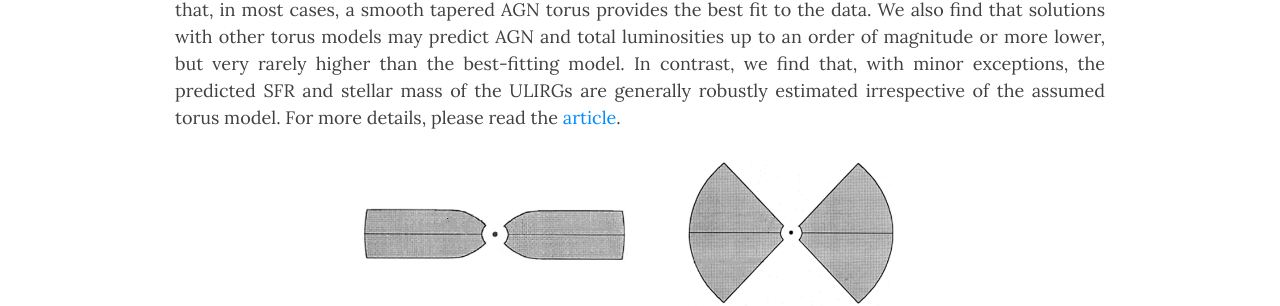
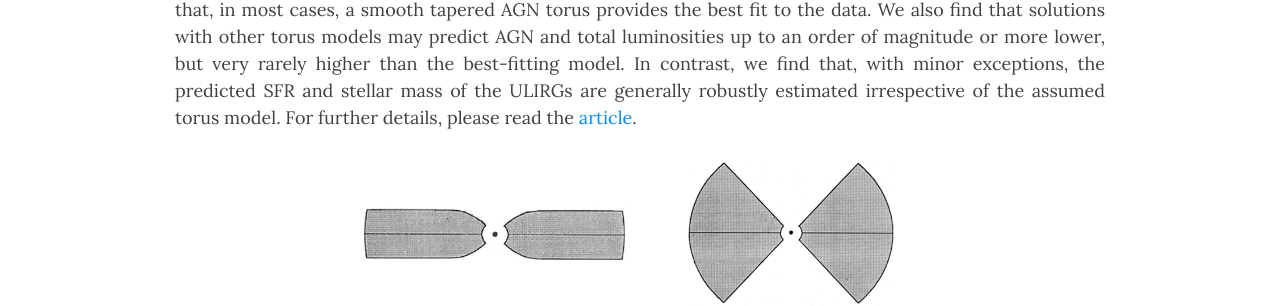
Before and after one commit to ch-var/ch-var.github.io, a Jekyll site: the page built from 2025-02-21-local_ULIRGs.html, in a window 1280 px wide and 900 px high, scrolled down 619 px. Shown: the part 370-676 px from the top of the window. Built offline with Jekyll 4.4.1, drawn with Linux system fonts in a browser that asks for light colours; some of the changed text lies outside the part shown.

Commit message:
Update 2025-02-21-local_ULIRGs.html

```diff
--- a/2025-02-21-local_ULIRGs.html
+++ b/2025-02-21-local_ULIRGs.html
@@ -30,7 +30,7 @@ mathjax: true
 <img src="/assets/img/HERUS.png">
 </p>
 
-<p align='justify'>In this paper we further explore the properties of the HERschel Ultra Luminous Infrared Galaxy Survey (HERUS) sample of 42 local ultraluminous infrared galaxies (ULIRGs) with <b>SMART</b>. We fit the spectral energy distributions of the HERUS ULIRGs with four different models for the active galactic nucleus (AGN) torus, a starburst and a spheroidal galaxy model, to put constraints on the AGN fraction of the galaxies and their star formation rate (SFR). Two of the AGN torus models we explored are smooth and two are two-phase. We find that, in most cases, a smooth tapered AGN torus provides the best fit to the data. We also find that solutions with other torus models may predict AGN and total luminosities up to an order of magnitude or more lower, but very rarely higher than the best-fitting model. In contrast, we find that, with minor exceptions, the predicted SFR and stellar mass of the ULIRGs are generally robustly estimated irrespective of the assumed torus model. For more details, please read the <a href="https://doi.org/10.1093/mnras/staf319">article</a>.
+<p align='justify'>In this paper we further explore the properties of the HERschel Ultra Luminous Infrared Galaxy Survey (HERUS) sample of 42 local ultraluminous infrared galaxies (ULIRGs) with <b>SMART</b>. We fit the spectral energy distributions of the HERUS ULIRGs with four different models for the active galactic nucleus (AGN) torus, a starburst and a spheroidal galaxy model, to put constraints on the AGN fraction of the galaxies and their star formation rate (SFR). Two of the AGN torus models we explored are smooth and two are two-phase. We find that, in most cases, a smooth tapered AGN torus provides the best fit to the data. We also find that solutions with other torus models may predict AGN and total luminosities up to an order of magnitude or more lower, but very rarely higher than the best-fitting model. In contrast, we find that, with minor exceptions, the predicted SFR and stellar mass of the ULIRGs are generally robustly estimated irrespective of the assumed torus model. For further details, please read the <a href="https://doi.org/10.1093/mnras/staf319">article</a>.
 
 <p align="center">
 <img src="/assets/img/4_AGN_models.png" width="60%" height="60%">
```
